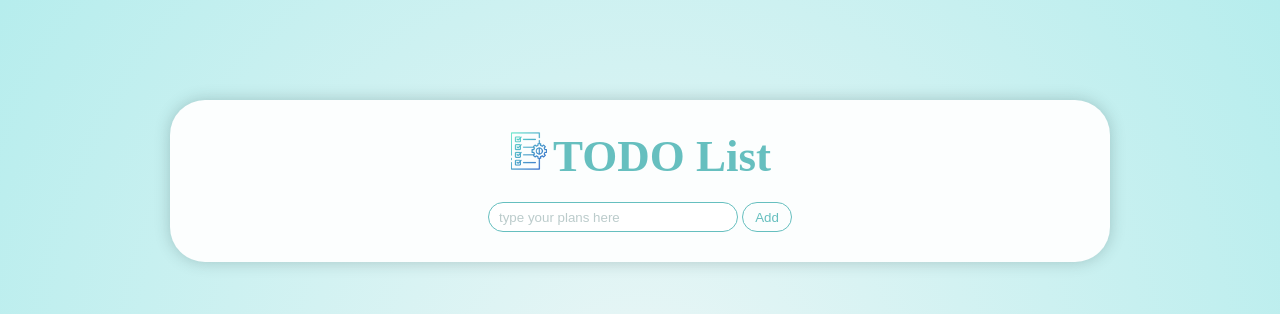
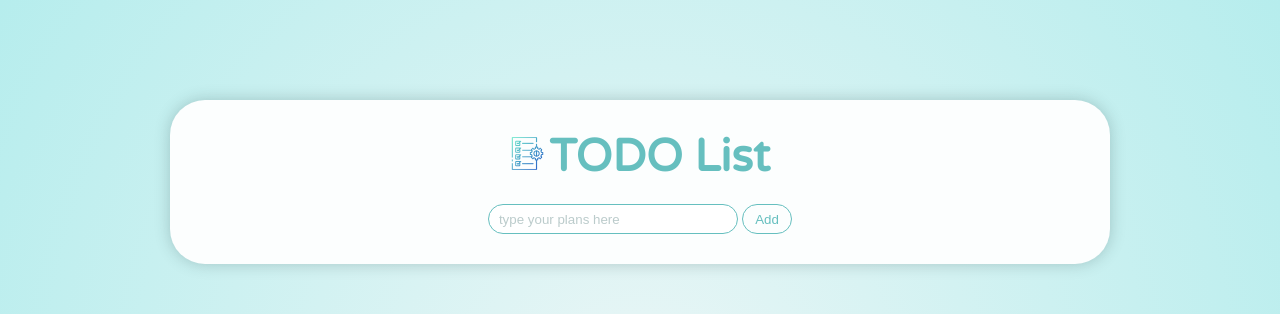
Before and after one commit to shumakovaira/todo-list, a plain HTML site: page index.html in a window 1280 px wide. Shown: the top 314 px of the page. Drawn offline with nearby package versions, Linux system fonts and the light colour scheme.

Commit message:
css changes

```diff
--- a/index.html
+++ b/index.html
@@ -6,6 +6,7 @@
     <title>To-do list</title>
     <link rel="stylesheet" href="styles.css">
     <script src="https://cdn.jsdelivr.net/npm/vue@2/dist/vue.js"></script>
+    <link href="https://fonts.googleapis.com/css2?family=Varela+Round&display=swap" rel="stylesheet">
     <script src="app.js" defer></script>
 </head>
 <body>
@@ -13,7 +14,7 @@
         <div class="wrapper">
             <div class="add-el">
                 <div class="header">
-                    <img src="./img/evaluation.png" height="40px" alt="todo" id="logo">
+                    <img src="./img/evaluation.png" height="35px" alt="todo" id="logo">
                     <h1 :class="{
                         red: selectedItems.length < list.length,
                         yellow: selectedItems.length >= list.length / 2 && list.length !=0,
--- a/styles.css
+++ b/styles.css
@@ -12,6 +12,7 @@ body{
     color: #66bfbf;
     padding: 10px 20px 10px;
     box-shadow: 0px 0px 15px 0px rgba(37,69,69,0.25);
+    font-family: 'Varela Round', sans-serif;
 }
 
 
@@ -94,7 +95,7 @@ h1{
 }
 
 .yellow{
-    color: #f7e26b;
+    color: #f5dc51;
 }
 
 .green{
```
